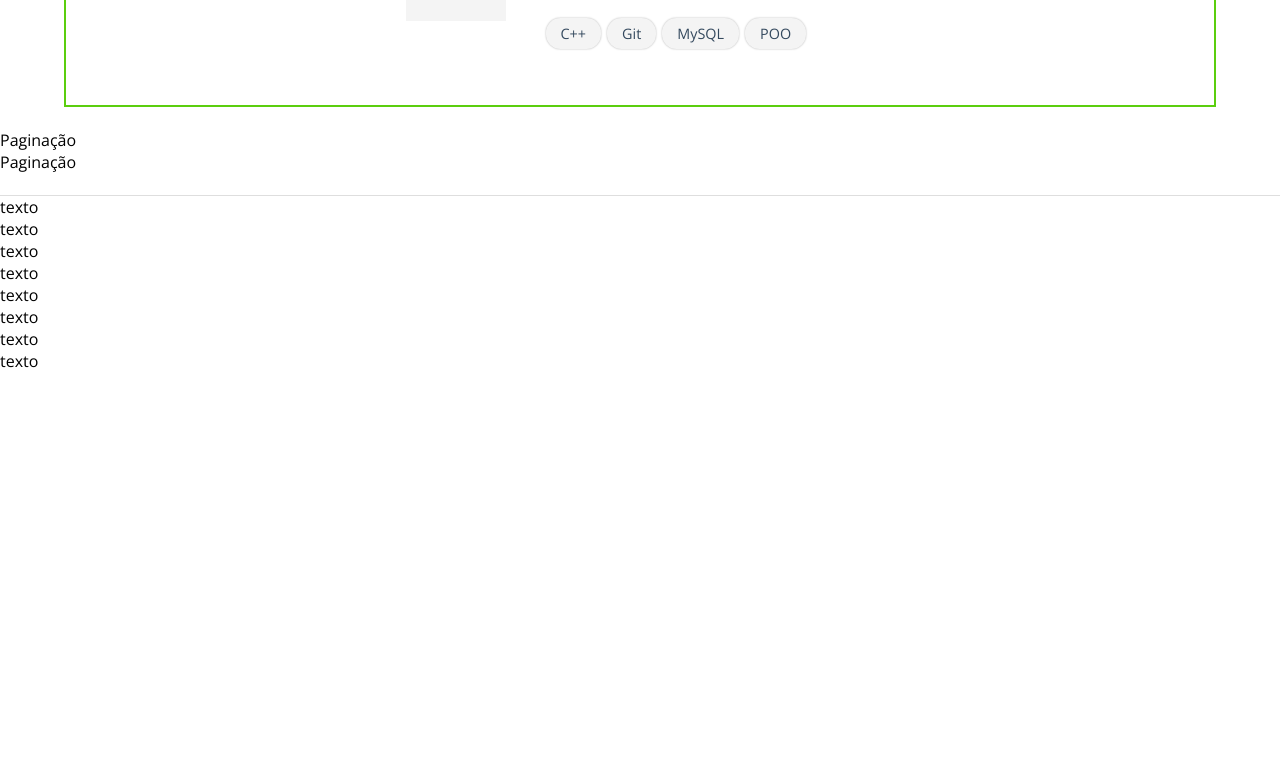
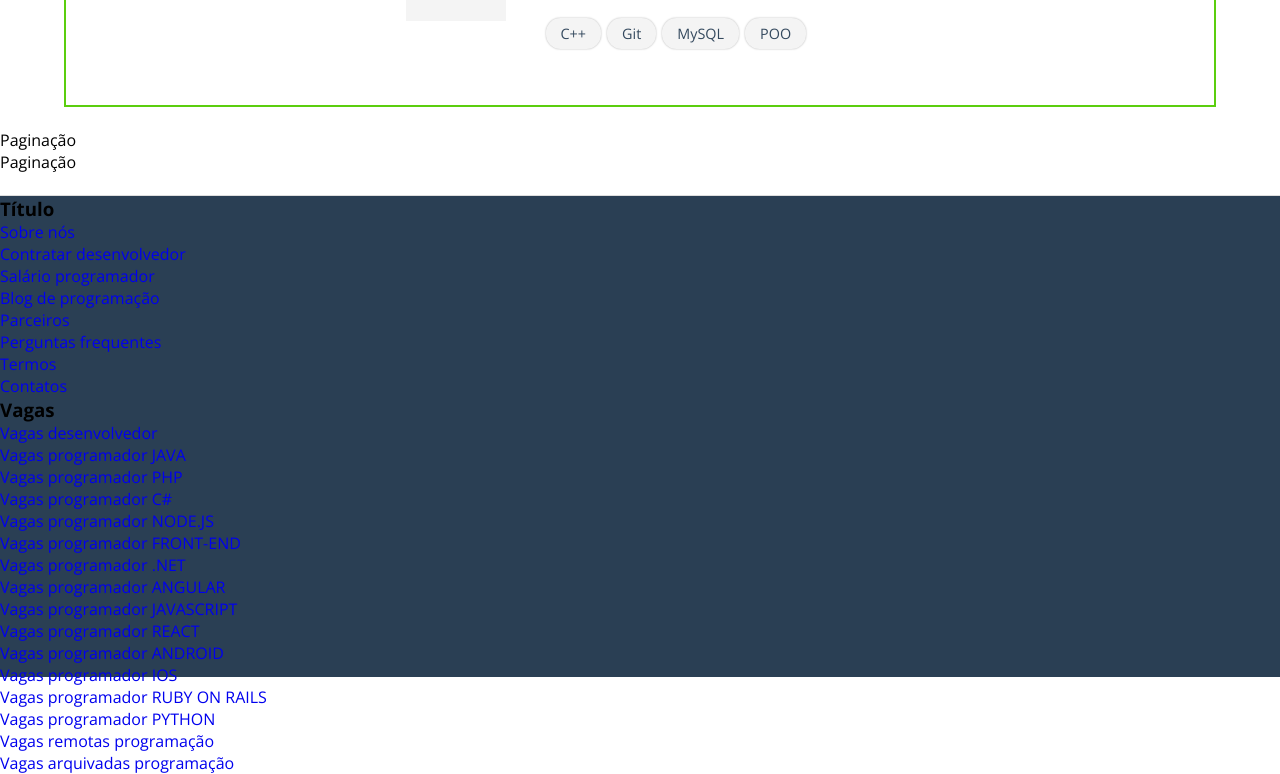
Before and after one commit to MarcosWinicios/jobs-web, a React (Create React App) app: page / in a window 1280 px wide. Shown: the part 1411-2185 px from the top of the page. Before the commit the page ends 1783 px from the top, so only its background shows below. Built offline with nearby package versions, Linux system fonts and the light colour scheme; the HTML template or start-up script is replaced by a standard one.

Commit message:
create footer component

```diff
--- /dev/null
+++ b/src/components/Footer/index.tsx
@@ -0,0 +1,57 @@
+import React from "react";
+
+import "./styles.css";
+const Footer = () => {
+    return (
+        <footer>
+            <section className="footer-navigation">
+                <div className="links-container">
+                    <h3 className="footer-title">Título</h3>
+                    <nav>
+                        <ul>
+                            <li><a href="https://jobsdev.netlify.app/">Sobre nós</a></li>
+                            <li><a href="https://jobsdev.netlify.app/">Contratar desenvolvedor</a></li>
+                            <li><a href="https://jobsdev.netlify.app/">Salário programador</a></li>
+                            <li><a href="https://jobsdev.netlify.app/">Blog de programação</a></li>
+                            <li><a href="https://jobsdev.netlify.app/">Parceiros</a></li>
+                            <li><a href="https://jobsdev.netlify.app/">Perguntas frequentes</a></li>
+                            <li><a href="https://jobsdev.netlify.app/">Termos</a></li>
+                            <li><a href="https://jobsdev.netlify.app/">Contatos</a></li>
+                        </ul>
+                    </nav>
+                </div>
+                <div className="links-container">
+                    <h3 className="footer-title">Vagas</h3>
+                    <nav>
+                        <ul>
+                            <li><a href="https://jobsdev.netlify.app/">Vagas desenvolvedor</a></li>
+                            <li><a href="https://jobsdev.netlify.app/">Vagas programador JAVA</a></li>
+                            <li><a href="https://jobsdev.netlify.app/">Vagas programador PHP</a></li>
+                            <li><a href="https://jobsdev.netlify.app/">Vagas programador C#</a></li>
+                            <li><a href="https://jobsdev.netlify.app/">Vagas programador NODE.JS</a></li>
+                            <li><a href="https://jobsdev.netlify.app/">Vagas programador FRONT-END</a></li>
+                            <li><a href="https://jobsdev.netlify.app/">Vagas programador .NET</a></li>
+                            <li><a href="https://jobsdev.netlify.app/">Vagas programador ANGULAR</a></li>
+                        </ul>
+                    </nav>
+                </div>
+                <div className="links-container">
+                    <nav>
+                        <ul>
+                            <li><a href="https://jobsdev.netlify.app/">Vagas programador JAVASCRIPT</a></li>
+                            <li><a href="https://jobsdev.netlify.app/">Vagas programador REACT</a></li>
+                            <li><a href="https://jobsdev.netlify.app/">Vagas programador ANDROID</a></li>
+                            <li><a href="https://jobsdev.netlify.app/">Vagas programador IOS</a></li>
+                            <li><a href="https://jobsdev.netlify.app/">Vagas programador RUBY ON RAILS</a></li>
+                            <li><a href="https://jobsdev.netlify.app/">Vagas programador PYTHON</a></li>
+                            <li><a href="https://jobsdev.netlify.app/">Vagas remotas programação</a></li>
+                            <li><a href="https://jobsdev.netlify.app/">Vagas arquivadas programação</a></li>
+                        </ul>
+                    </nav>
+                </div>
+            </section>
+        </footer>
+    );
+}
+
+export default Footer;
--- /dev/null
+++ b/src/components/Footer/styles.css
@@ -0,0 +1,4 @@
+footer {
+    background-color: #2A3F54;
+    height: 481px;
+}
--- a/src/pages/jobs/index.tsx
+++ b/src/pages/jobs/index.tsx
@@ -3,6 +3,7 @@ import { FaSearch } from "react-icons/fa"
 import Header from "components/Header";
 import Job from "components/Job";
 import "./styles.css";
+import Footer from "components/Footer";
 const Jobs = () => {
     return (
         <>
@@ -126,14 +127,7 @@ const Jobs = () => {
                 <br />
 
             </main>
-            <p>texto</p>
-            <p>texto</p>
-            <p>texto</p>
-            <p>texto</p>
-            <p>texto</p>
-            <p>texto</p>
-            <p>texto</p>
-            <p>texto</p>
+            <Footer />
         </>
     );
 }
```
